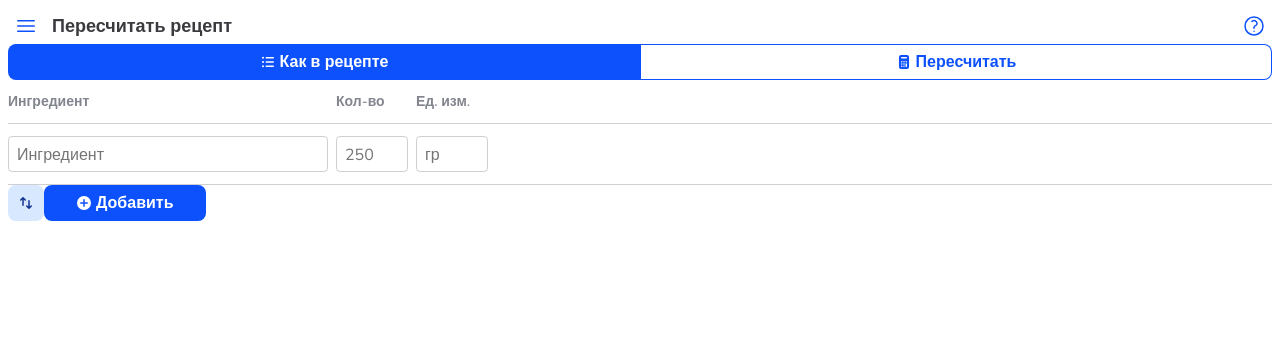
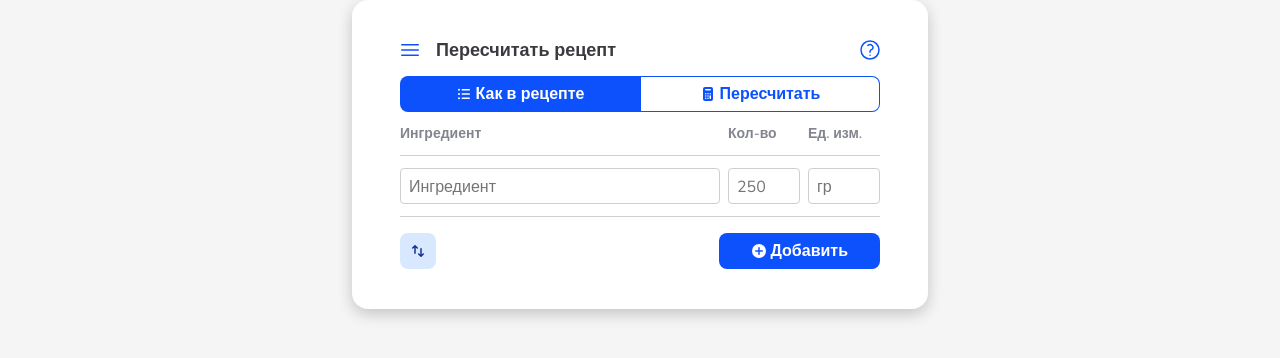
Before and after one commit to stepanzh/Proportio-beta, a Vue app: page / in a window 1280 px wide. Shown: the top 358 px of the page. Built offline with nearby package versions, Linux system fonts and the light colour scheme.

Commit message:
feat(layout): basic layout for proportio app

```diff
--- a/src/assets/base.css
+++ b/src/assets/base.css
@@ -7,10 +7,16 @@
   --blue-ribbon-700: #0c3fe9;
   --blue-ribbon-800: #1134BC;
   --blue-ribbon-900: #143194;
+  --elevation-1: 0 1px 3px 0 rgba(0, 0, 0, 0.2);
+  --elevation-2: 0 4px 6px 0 rgba(0, 0, 0, 0.2);
+  --elevation-3: 0 5px 15px 0 rgba(0, 0, 0, 0.2);
+  --elevation-4: 0 10px 24px 0 rgba(0, 0, 0, 0.2);
+  --elevation-5: 0 15px 35px 0 rgba(0, 0, 0, 0.2);
   --red-orange-100: #ffe2e0;
   --red-orange-200: #ffcbc7;
   --red-orange-500: #f93224;
   --red-orange-600: #e7281b;
+  --shuttle-gray-50: #f5f5f6;
   --shuttle-gray-200: #cecfd3;
   --shuttle-gray-300: #acaeb4;
   --shuttle-gray-400: #82858e;
@@ -27,6 +33,9 @@ body {
   font-weight: var(--weight-regular);
   font-style: normal;
   color: var(--shuttle-gray-900);
+  margin: 0;
+  background-color: var(--shuttle-gray-50);
+  min-width: 320px;
 }
 
 p,
--- a/src/components/AppNavBar.vue
+++ b/src/components/AppNavBar.vue
@@ -1,12 +1,12 @@
 <template>
-    <nav class="app-nav">
+    <nav class="p-nav">
         <!-- Левое меню -->
         <div>
             <slot name="left-menu"></slot>
         </div>
 
         <!-- Заголовок -->
-        <span class="app-nav__title">{{ title }}</span>
+        <span class="p-nav__title">{{ title }}</span>
 
         <!-- Правое меню -->
         <div>
@@ -27,13 +27,14 @@ const props = defineProps({
 
 
 <style scoped>
-.app-nav {
+.p-nav {
     display: grid;
     grid-template-columns: auto 1fr auto;
     align-items: center;
     gap: 8px;
 }
-.app-nav__title {
+
+.p-nav__title {
     font-size: 18px;
     line-height: 1;
     font-weight: var(--weight-semibold);
--- a/src/components/AppScreen.vue
+++ b/src/components/AppScreen.vue
@@ -1,9 +1,15 @@
 <template>
-    <div class="app-screen">
+    <div class="p-app-base">
+
         <!-- In-app navigation -->
-         <slot name="nav"></slot>
+        <div class="p-app-base__nav-wrapper">
+            <slot name="nav" />
+        </div>
+
         <!-- Screen body -->
-         <slot name="body"></slot>
+        <div class="p-app-base__body-wrapper">
+            <slot name="body" />
+        </div>
     </div>
 </template>
 
@@ -14,5 +20,15 @@
 
 
 <style scoped>
+.p-app-base {
+    max-width: 512px;
+}
 
+.p-app-base__nav-wrapper {
+    padding: 8px;
+}
+
+.p-app-base__body-wrapper {
+    padding: 0 16px 16px 16px;
+}
 </style>
--- a/src/components/OriginalTable.vue
+++ b/src/components/OriginalTable.vue
@@ -1,7 +1,7 @@
 <template>
     <div>
         <!-- Table -->
-        <div class="calc-table">
+        <div>
             <div v-for="ingr in store.ingredients" :key="ingr.id" class="table-row">
                 <TextField v-model="ingr.name" placeholder="Ингредиент" class="cell-name" />
                 <OriginalAmount v-model="ingr.originalAmount" placeholder="250" class="cell-amount" />
@@ -10,7 +10,7 @@
         </div>
 
         <!-- Actions -->
-        <div>
+        <div class="table-orig-actions">
             <PButton @click="proportio.navToEdit()" :iconOnly="true" class="btn-filled-secondary">
                 <template #icon>
                     <ArrowsUpDownIconMini />
@@ -37,5 +37,9 @@ const store = useProportioCalculatorStore()
 
 
 <style scoped>
-
+.table-orig-actions {
+    display: flex;
+    justify-content: space-between;
+    margin-top: 16px;
+}
 </style>
--- a/src/views/proportio/ProportioView.vue
+++ b/src/views/proportio/ProportioView.vue
@@ -1,7 +1,11 @@
 <template>
-    <CalculatorView v-if="proportio.currentScreen == proportio.screens.calc" />
-    <EditView v-if="proportio.currentScreen == proportio.screens.edit" />
-    <HelpView v-if="proportio.currentScreen == proportio.screens.help" />
+    <div class-="p-view-wrapper">
+        <div class="p-app-card">
+            <CalculatorView v-if="proportio.currentScreen == proportio.screens.calc" />
+            <EditView v-if="proportio.currentScreen == proportio.screens.edit" />
+            <HelpView v-if="proportio.currentScreen == proportio.screens.help" />
+        </div>
+    </div>
 </template>
 
 
@@ -17,6 +21,28 @@ proportio.navToCalc()
 </script>
 
 
-<style scoped>
+<style>
+.p-view-wrapper {
+    display: flex;
+    justify-content: center;
+}
 
+.p-app-card {
+    justify-content: center;
+    background-color: white;
+
+    /* TODO: minus site-nav height */
+    height: 100vh;
+}
+
+@media screen and (min-width: 512px) {
+    .p-app-card {
+        width: 512px;
+        height: auto;
+        padding: 24px 32px;
+        border-radius: 16px;
+        margin: 0 auto;
+        box-shadow: var(--elevation-3);
+    }
+}
 </style>
```
